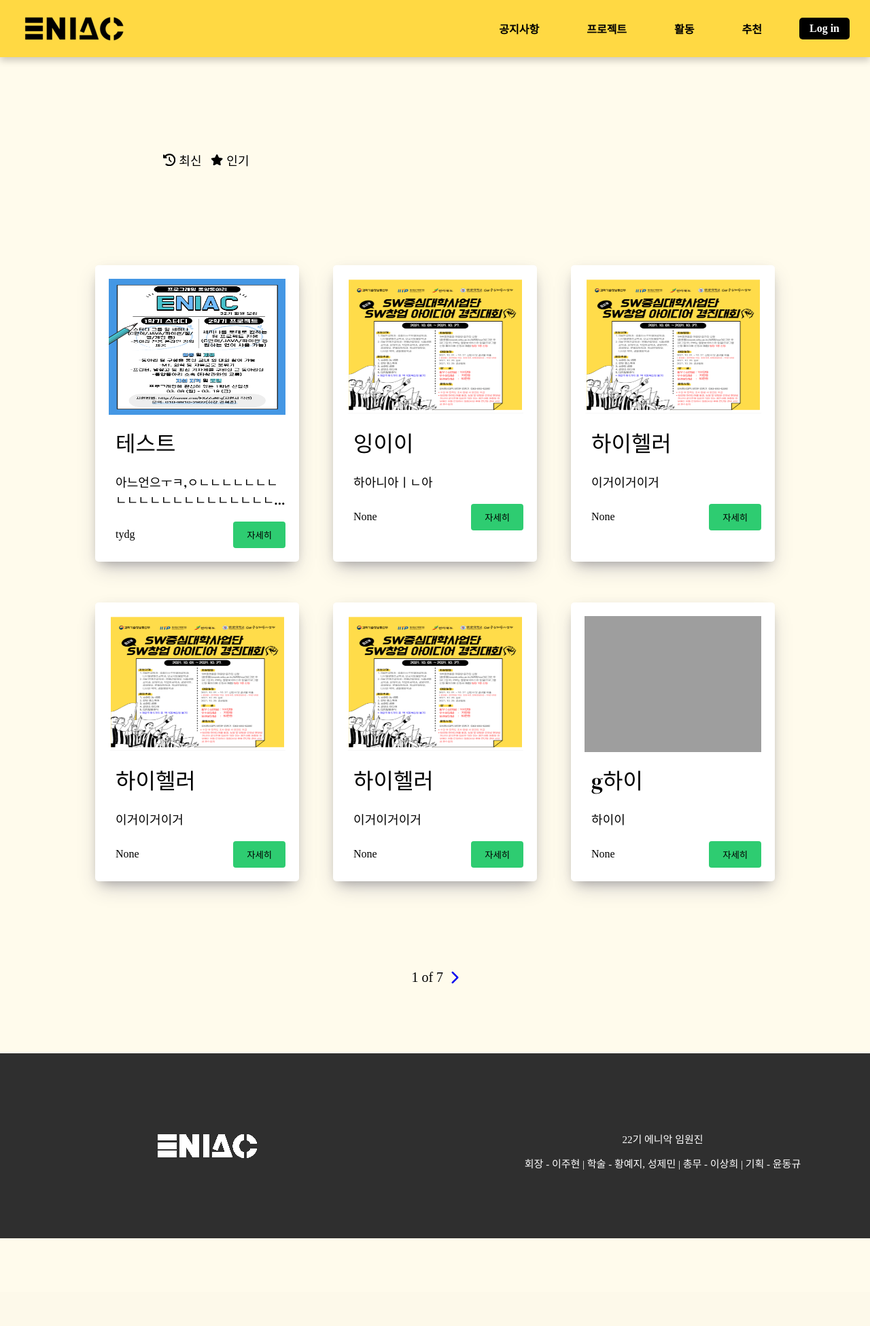
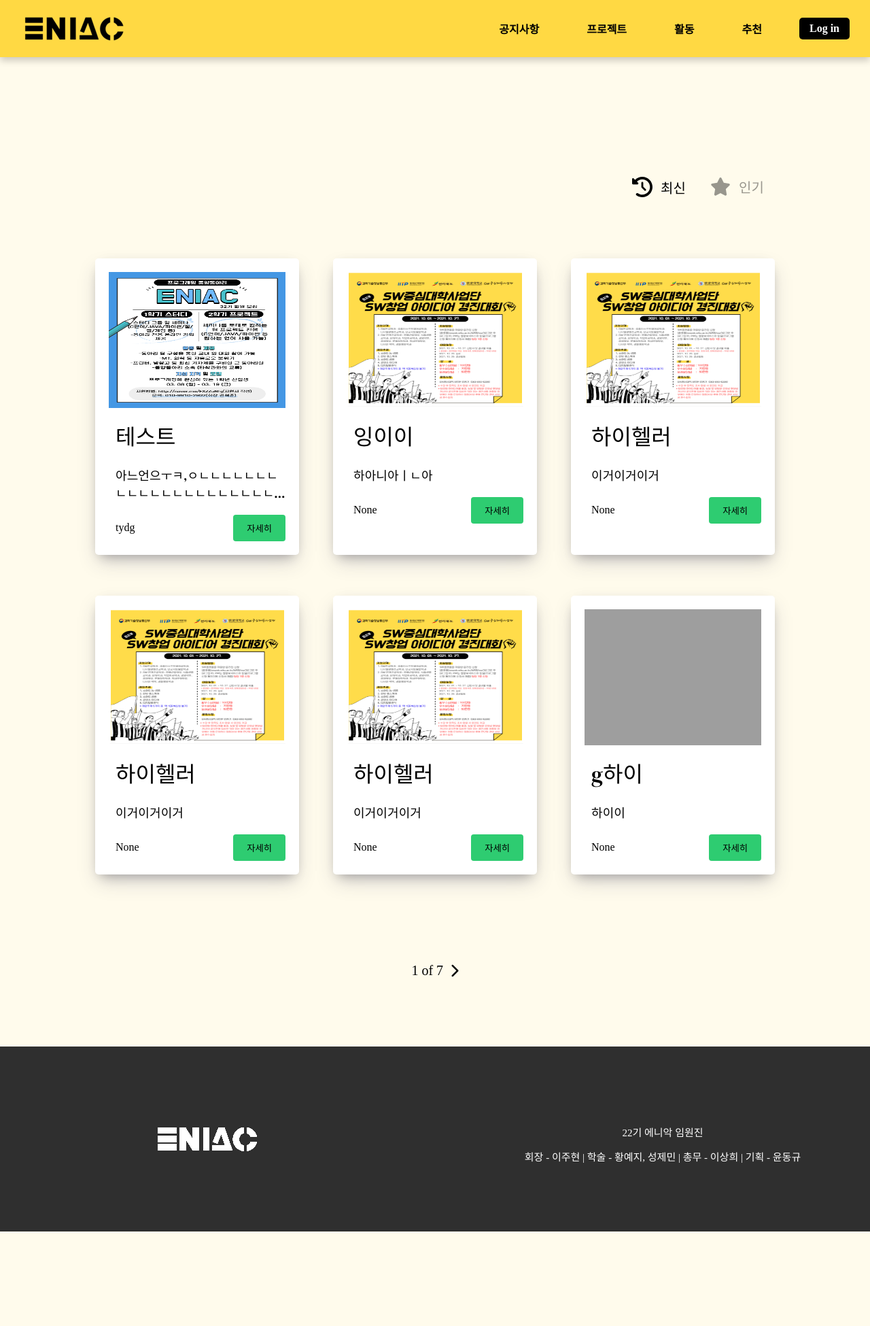
Before and after one commit to sanghee01/eniac-website, a Django app: page /project in a window 1280 px wide. Shown: the whole page at 68% size. Before the commit the page ends 1821 px from the top, so only its background shows below. Run offline with Django 3.2, Linux system fonts and the light colour scheme; data comes from the database, SQL or seed files in the repository; both versions use the stored data as it was after the commit; some libraries are stand-ins or nearby versions; some web fonts are replaced; grey boxes are pictures that could not be loaded.

Commit message:
[feat] 프로젝트 탭 디자인 변경

```diff
--- a/static/css/projects/project-content.css
+++ b/static/css/projects/project-content.css
@@ -1,7 +1,7 @@
 /* project Tab관련 CSS코드 */
 
 #project-page {
-  margin-top: 200px;
+  margin-top: 250px;
 }
 
 a {
@@ -37,31 +37,35 @@ li.is__on {
 .project-menu__cont {
   display: none;
   position: absolute;
-  top: 160px;
+  top: 100px;
   left: 0;
 }
 
 .project-menu__btn {
   display: flex;
   align-items: center;
-  margin-right: 5px;
-  height: 70px;
-  width: 60px;
+  padding: 10px;
   color: black;
+  text-align: center;
+  border-radius: 10px;
+  opacity: 0.4;
+  transition: background-color 0.15s ease-in;
 }
 
+.is_on > .project-menu__btn {
+  opacity: 1;
+}
 .project-menu__btn span {
   display: inline-block;
-  margin-left: 5px;
-  width: 80px;
-  font-size: 18px;
+  width: 60px;
+  font-size: 20px;
 }
 .project-menu__btn svg {
-  width: 40px;
+  width: 30px;
 }
 
 .project-menu__list:first-child {
-  margin-left: 200px;
+  margin-left: 71%;
 }
 .project-menu__list {
   margin-left: 5px;
--- a/static/css/projects/project-page.css
+++ b/static/css/projects/project-page.css
@@ -1,6 +1,4 @@
-#project-page {
-}
-
+/* 하단 페이지 이동 CSS */
 .project-page {
   display: flex;
   justify-content: center;
@@ -11,8 +9,11 @@
   justify-content: center;
   align-items: center;
   margin: 100px 60px;
+  color: black;
 }
-
+.project-page a {
+  color: black;
+}
 .project-page span {
   font-size: 20px;
 }
```
Also changed, not shown: db.sqlite3, media/IMG_1454.png (added), media/IMG_1454_R1kROWg.png (added).
